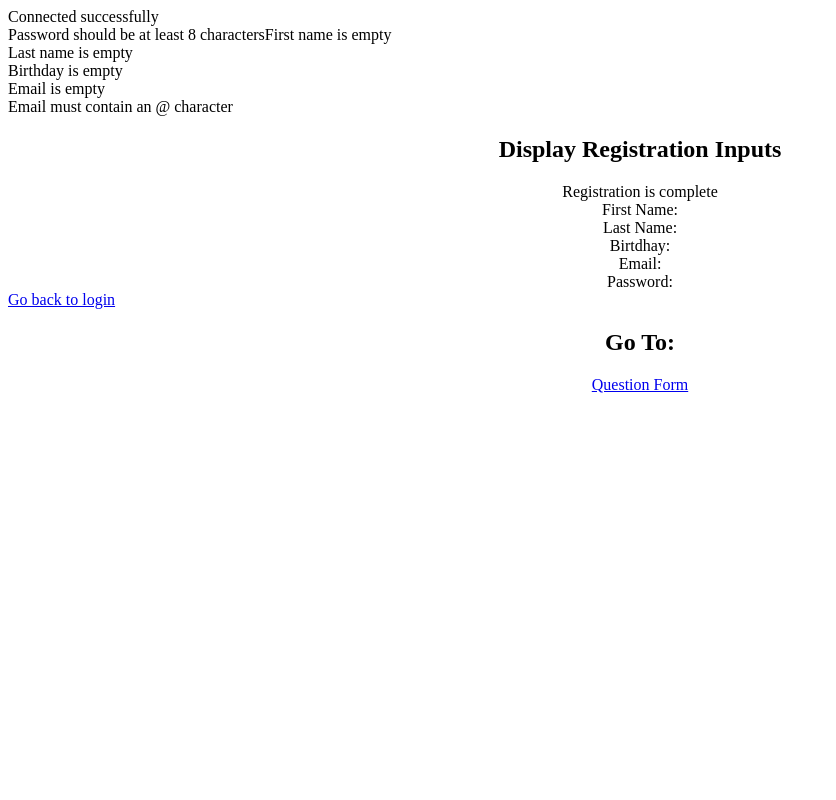
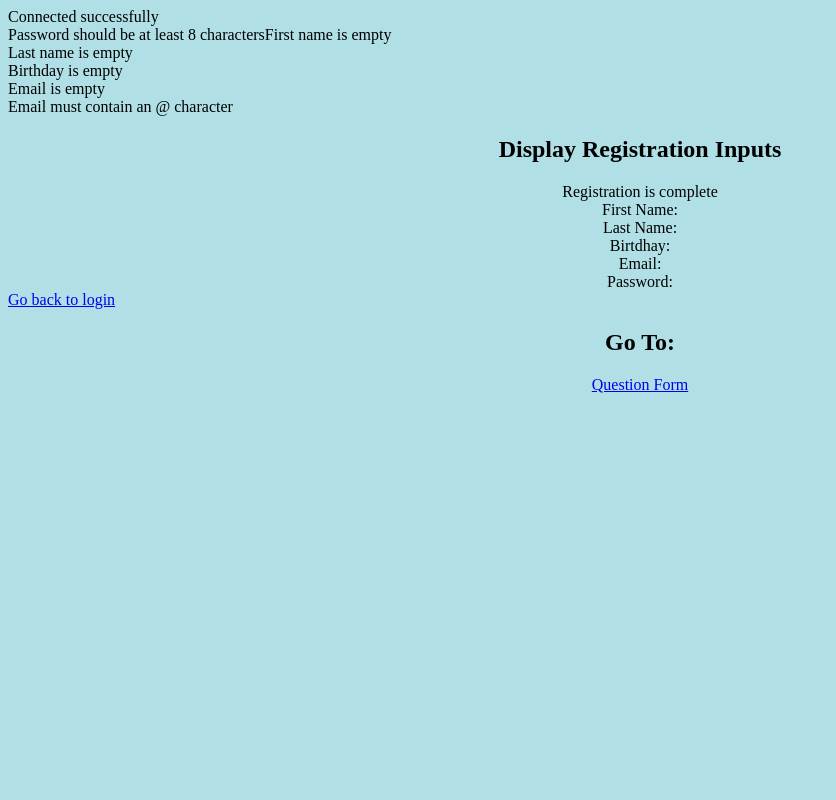
Before and after one commit to Rey112/Project_2, a PHP site: page /register.php in a window 1280 px wide. Shown: the whole page, without its empty margins (0-836 px from the left). Run offline with PHP 8.4, Linux system fonts and the light colour scheme.

Commit message:
Update register_display.css

```diff
--- a/register_display.css
+++ b/register_display.css
@@ -1,3 +1,7 @@
+body {
+    background-color: powderblue;
+}
+
 h2 {text-align:center;}
 
 div {
```
